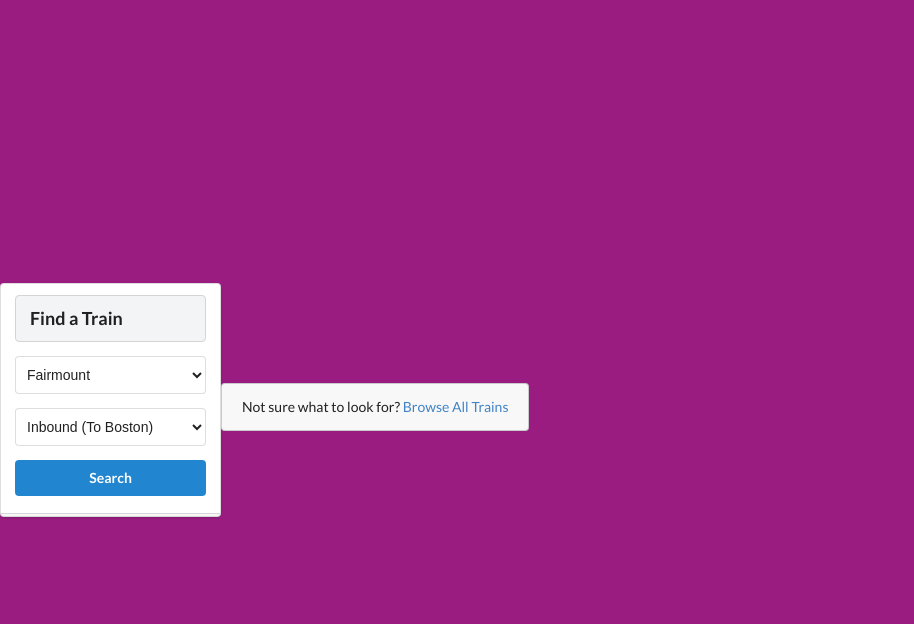
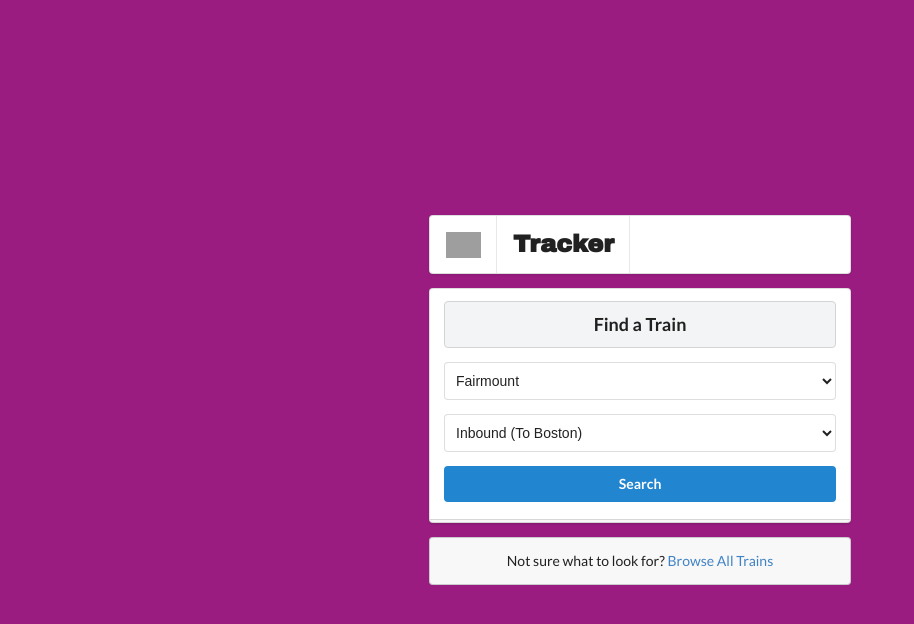
Before and after one commit to cofonseca/MBTA-CR-Tracker, a Flask app: page / in a window 1280 px wide. Shown: the top 624 px of the page, without its empty margins (0-914 px from the left). Run offline with Flask 2, Linux system fonts and the light colour scheme; some libraries are stand-ins or nearby versions; grey boxes are pictures that could not be loaded.

Commit message:
Added divs for container and column.

```diff
--- a/templates/layout.html
+++ b/templates/layout.html
@@ -11,6 +11,20 @@
         <script src="https://cdnjs.cloudflare.com/ajax/libs/semantic-ui/2.2.13/semantic.min.js"></script>
     </head>
     <body>
+        <div class="ui middle aligned center aligned grid container">
+            <div class="column">
+
+                <!-- Title Thingy -->
+                <div class="ui menu">
+                    <div class="item">
+                        <img id="t" src="../static/images/t.png">
+                    </div>
+                    <div class="item">
+                        <h2 id="title">Tracker</h2>
+                    </div>
+                </div>
     {% block body %}{% endblock %}
+            </div>
+        </div>
     </body>
 </html>
```
